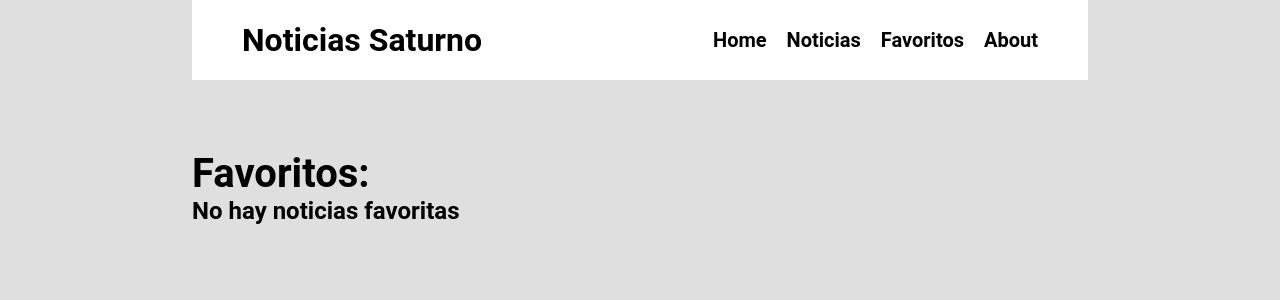
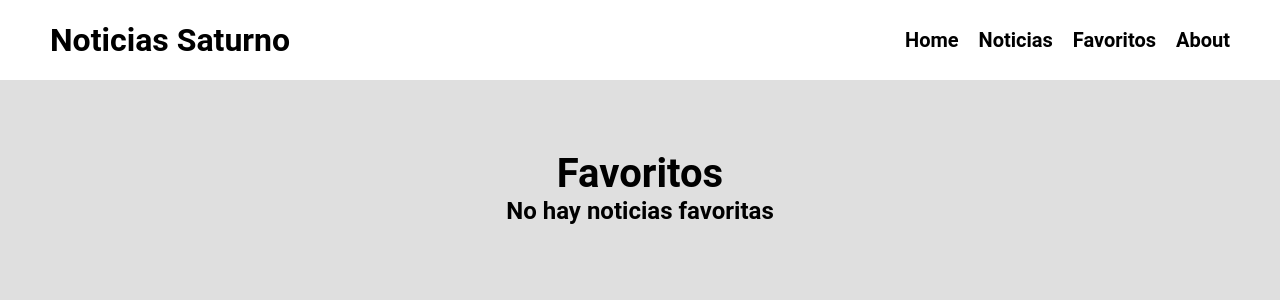
Before and after one commit to NachoBasilio/News-React-Time, a React (Vite) app: page /favoritos in a window 1280 px wide. Shown: the top 300 px of the page. Built offline with nearby package versions, Linux system fonts and the light colour scheme.

Commit message:
intento de mejorar los estilos

```diff
--- a/src/components/Header.css
+++ b/src/components/Header.css
@@ -1,4 +1,4 @@
-header{
+header {
     background-color: white;
     height: 80px;
     display: flex;
@@ -12,19 +12,70 @@ header{
     left: 0;
     right: 0;
     transition: 0.5s;
-    margin-bottom: 40px;
-    width: 70%;
-    margin: 0 auto;
-}
+  }
 
-ul{
+  ul {
     display: flex;
     list-style: none;
-}
+    margin: 0;
+    padding: 0;
+  }
 
-li{
+  li {
     margin-left: 20px;
     font-size: 20px;
     font-weight: bold;
     cursor: pointer;
-}
+  }
+
+  /* Estilos para el menú de hamburguesa */
+  .menu-icon {
+    display: none;
+    flex-direction: column;
+    cursor: pointer;
+  }
+
+  .menu-icon.open .bar:nth-child(1) {
+    transform: translateY(5px) rotate(45deg);
+  }
+
+  .menu-icon.open .bar:nth-child(2) {
+    opacity: 0;
+  }
+
+  .menu-icon.open .bar:nth-child(3) {
+    transform: translateY(-5px) rotate(-45deg);
+  }
+
+  /* Media Query para pantallas más pequeñas */
+  @media screen and (max-width: 768px) {
+    header {
+      padding: 10px;
+      flex-direction: column;
+      align-items: flex-start;
+    }
+
+    ul {
+      flex-direction: column;
+      align-items: flex-start;
+    }
+
+    li {
+      margin-left: 0;
+      margin-bottom: 10px;
+      font-size: 16px;
+    }
+
+    .menu-icon {
+      display: flex;
+    }
+
+    .nav {
+      display: none;
+      width: 100%;
+    }
+
+    .nav.open {
+      display: block;
+    }
+  }
--- a/src/components/Header.jsx
+++ b/src/components/Header.jsx
@@ -1,21 +1,32 @@
-import { NavLink } from "react-router-dom"
-import "./Header.css"
+import React, { useState } from "react";
+import { NavLink } from "react-router-dom";
+import "./Header.css";
 
 export default function Header() {
+  const [menuOpen, setMenuOpen] = useState(false);
+
+  const toggleMenu = () => {
+    setMenuOpen(!menuOpen);
+  };
+
   return (
     <header>
-        <h1>
-            <NavLink to='/'>Noticias Saturno</NavLink>
-        </h1>
-        <nav>
-            <ul>
-                <li><NavLink to='/'>Home</NavLink></li>
-                <li><NavLink to='/noticia'>Noticias</NavLink></li>
-                <li><NavLink to='/favoritos'>Favoritos</NavLink></li>
-                <li><NavLink to='/about'>About</NavLink></li>
-
-            </ul>
-        </nav>
+      <h1>
+        <NavLink to="/">Noticias Saturno</NavLink>
+      </h1>
+      <div className={`menu-icon ${menuOpen ? "open" : ""}`} onClick={toggleMenu}>
+        <div className="bar"></div>
+        <div className="bar"></div>
+        <div className="bar"></div>
+      </div>
+      <nav className={`nav ${menuOpen ? "open" : ""}`}>
+        <ul>
+          <li><NavLink to="/">Home</NavLink></li>
+          <li><NavLink to="/noticia">Noticias</NavLink></li>
+          <li><NavLink to="/favoritos">Favoritos</NavLink></li>
+          <li><NavLink to="/about">About</NavLink></li>
+        </ul>
+      </nav>
     </header>
-  )
+  );
 }
--- a/src/pages/Favoritos.css
+++ b/src/pages/Favoritos.css
@@ -11,11 +11,19 @@
 
 .contenedor-favorito h1{
     font-size: 40px;
+    margin: 0 auto;
 }
 
 .contendeor-de-noticias{
     display: flex;
     flex-direction: row;
     flex-wrap: wrap;
+    justify-content: center;
+    align-items: center;
+    width: 100%;
 
 }
+
+.contendeor-de-noticias .card{
+    width: 100%;
+}
--- a/src/pages/Favoritos.jsx
+++ b/src/pages/Favoritos.jsx
@@ -22,13 +22,14 @@ export default function Favoritos() {
   return (
     <>
       <div className="contenedor-favorito">
-        <h1>Favoritos:</h1>
+        <h1>Favoritos</h1>
         <div className='contendeor-de-noticias'>
           {noticiasSele.length === 0 ? (
             <h2>No hay noticias favoritas</h2>
           ) : (
             noticiasSele.map(noticia => (
               <NewsCard
+
                 key={noticia.titulo}
                 titulo={noticia.titulo}
                 autor={noticia.autor}
```
